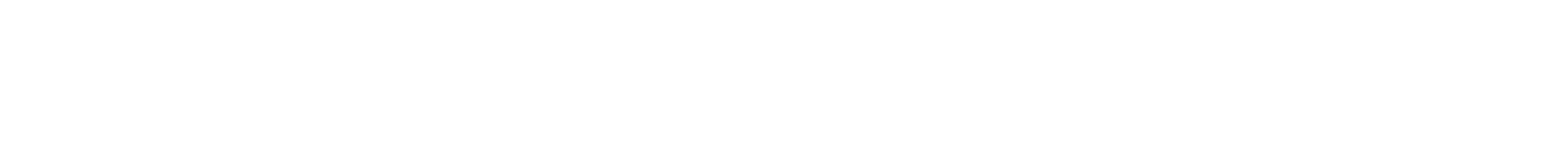
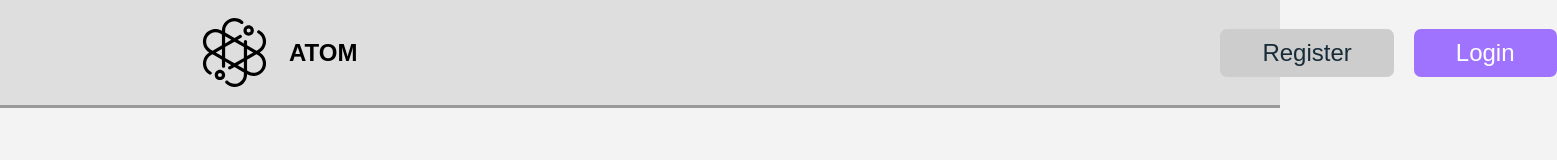
Before and after one commit to GabrielBoechat1/atom-landing-pageV1, a plain HTML site: page index.html in a window 1280 px wide. Shown: the whole page, 1557 px wide, since content can reach past the window. Drawn offline with Linux system fonts and the light colour scheme; a web font is replaced by a local one.

Commit message:
pasta img adicionada e nav finalizado

```diff
--- a/index.html
+++ b/index.html
@@ -7,10 +7,24 @@
   <title>Atom</title>
   <link rel="stylesheet" href="style.css">
   <meta name="description" content="Atom, a melhor IDE para navegador!">
+  <link rel="preconnect" href="https://fonts.googleapis.com">
+  <link rel="preconnect" href="https://fonts.gstatic.com" crossorigin>
+  <link href="https://fonts.googleapis.com/css2?family=Inria+Sans:ital,wght@0,300;0,400;0,700;1,300;1,700&display=swap" rel="stylesheet">
 </head>
 
 <body>
-
+  <header class="header">
+    <nav class="flex gap932px">
+      <div class="flex gap20">
+        <img src="./img/atom.svg" alt="Atomo" class="atom">
+        <h1>ATOM</h1>
+      </div>
+      <div class="log-regi flex gap20">
+        <a href="/" class="btn btn-primary-color">Register</a>
+        <a href="/" class="btn btn-secondary-color">Login</a>
+      </div>
+    </nav>
+  </header>
 </body>
 
 </html>
--- a/style.css
+++ b/style.css
@@ -13,4 +13,48 @@
 }
 body {
   margin: 0px;
+  background: var(--bg-color);
+  font-family: "Inria Sans", sans-serif;
 }
+img {
+  max-width: 100%;
+  height: auto;
+}
+.gap932px {
+  gap: 932px;
+}
+.gap20 {
+  gap: 20px;
+}
+.flex {
+  display: flex;
+  align-items: center;
+}
+
+/* Header */
+.header {
+  padding: 15px 200px 15px 200px;
+  background: var(--nav-bg);
+  border-bottom: 3px solid var(--nav-stroke-color);
+}
+.log-regi {
+  margin: 0 0 0 auto;
+}
+.btn {
+  padding: 10px 42px;
+  border-radius: 7px;
+  font-size: 1.5rem;
+  text-decoration: none;
+}
+.btn-primary-color {
+  background: var(--btn-primary-bg-color);
+  color: var(--btn-primary-color);
+}
+.btn-secondary-color {
+  background: var(--btn-secondary-bg-color);
+  color: var(--btn-secondary-color);
+}
+.atom {
+  width: 69px;
+  height: 75px;
+}
```
Also changed, not shown: img/atom.svg (added), img/ide.svg (added), img/onda.svg (added).
